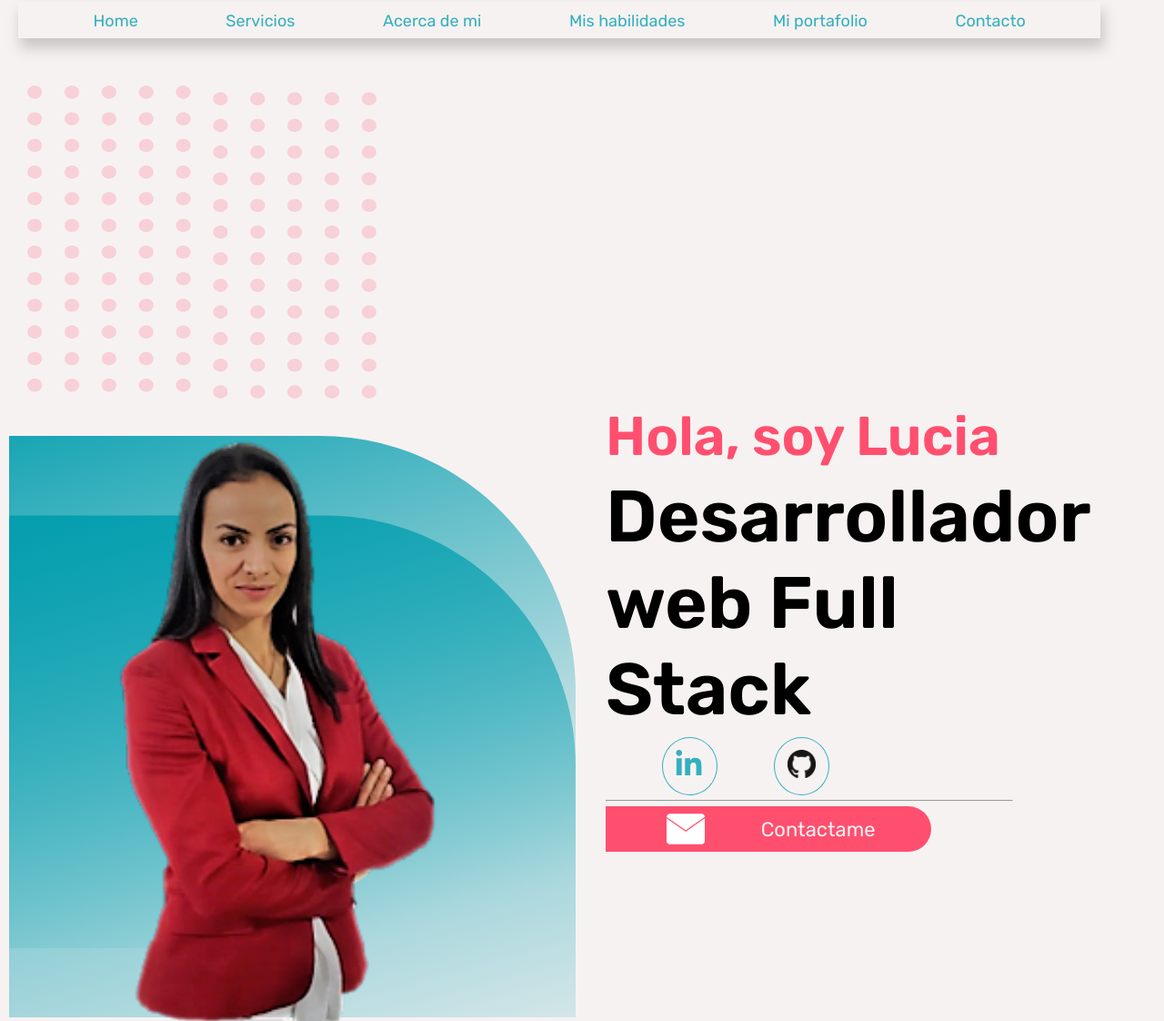
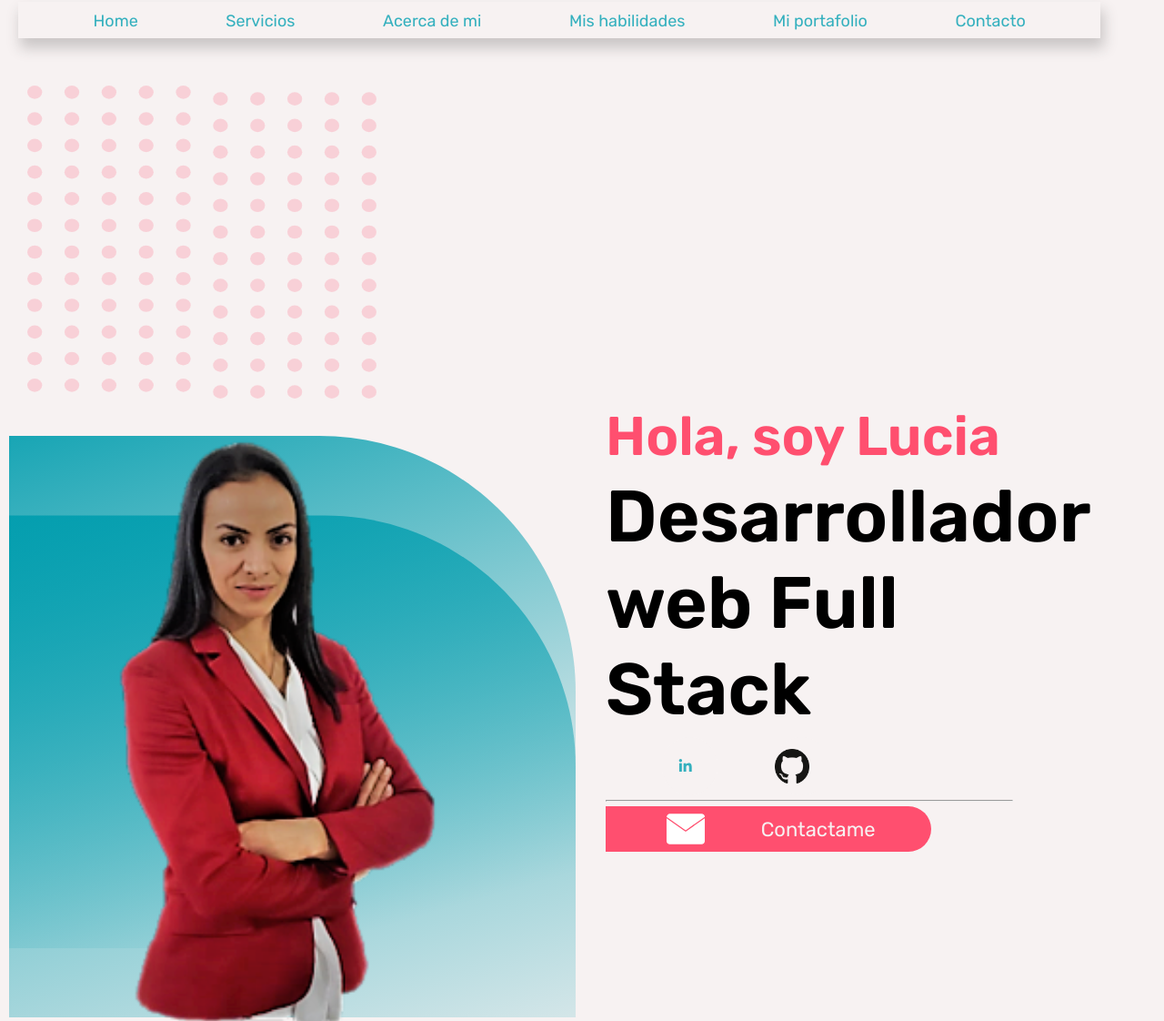
Before and after one commit to LuciaCerpa/portafolio, a plain HTML site: page index.html in a window 1280 px wide. Shown: the top 1122 px of the page at 91% size. Drawn offline with Linux system fonts and the light colour scheme.

Commit message:
imagenes

```diff
--- a/css/style.css
+++ b/css/style.css
@@ -142,15 +142,16 @@
     display: flex;
     align-items: center;
     justify-content: center;
-    border: 1px solid #34B0BE;
     border-radius: 50%;
     padding: 1px;
-    width: 20%;
-}
-
-.redesSociales div a{
-  width: 85%;
-  text-align: center;
+    width: 30%;
+}
+
+.redesSociales div img{
+  display: flex;
+  width: 80%;
+  justify-content: center;
+
 }
 
 hr{
--- a/index.html
+++ b/index.html
@@ -101,7 +101,7 @@
         <div class="formacion">
           <div>
             <img src="./images/Logos-Imágenes/uveg.png">
-            <p>Actualmente estoy estudiando ingenieria en sistemas computacionaes en esta universidad</p>
+            <p>Actualmente estudiando ingenieria en sistemas computacionaes en esta universidad</p>
           </div>
           <div class="imgAcademlo">
             <img src="./images/Logos-Imágenes/logo_academlo 5.png">
```
